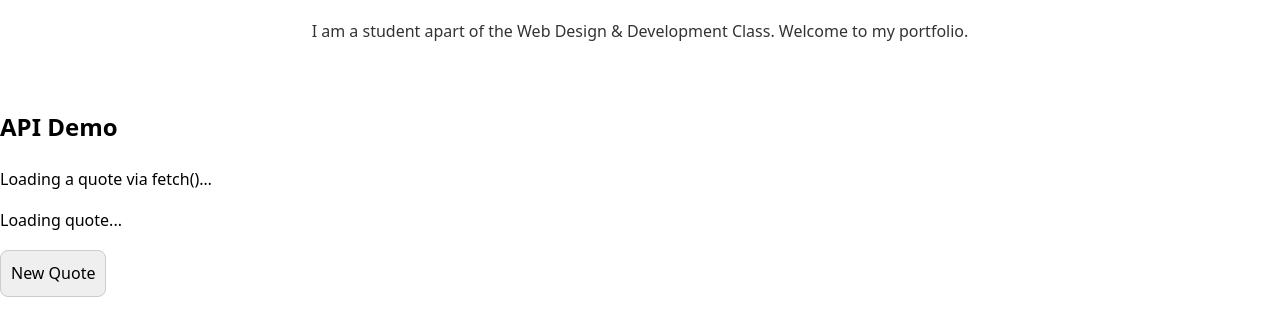
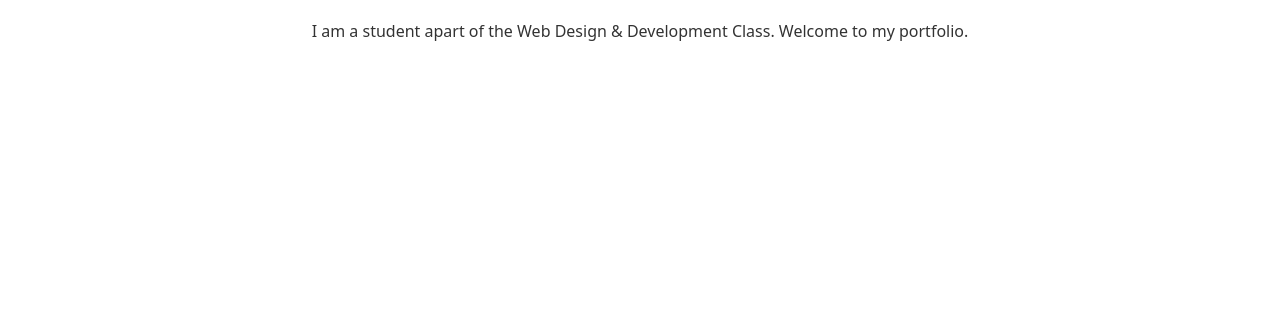
Before and after one commit to Essine21/https-github.com-CSC2001-Fall25-final-portfolio-project-Essine21, a plain HTML site: page index.html in a window 1280 px wide. Shown: the part 316-652 px from the top of the page. Drawn offline with Linux system fonts and the light colour scheme.

Commit message:
index.html

```diff
--- a/index.html
+++ b/index.html
@@ -20,16 +20,8 @@
     <p class="tagline">I am a student apart of the Web Design & Development Class. Welcome to my portfolio.</p>
   </header>
 
-  <section class="api">
-    <h2>API Demo</h2>
-    <p id="quote">Loading a quote via fetch()…</p>
-  </section>
 
 
-<div class="quote-box">
-  <p id="quote-text">Loading quote...</p>
-  <button id="quote-btn">New Quote</button>
-</div>
 
 
 
```
